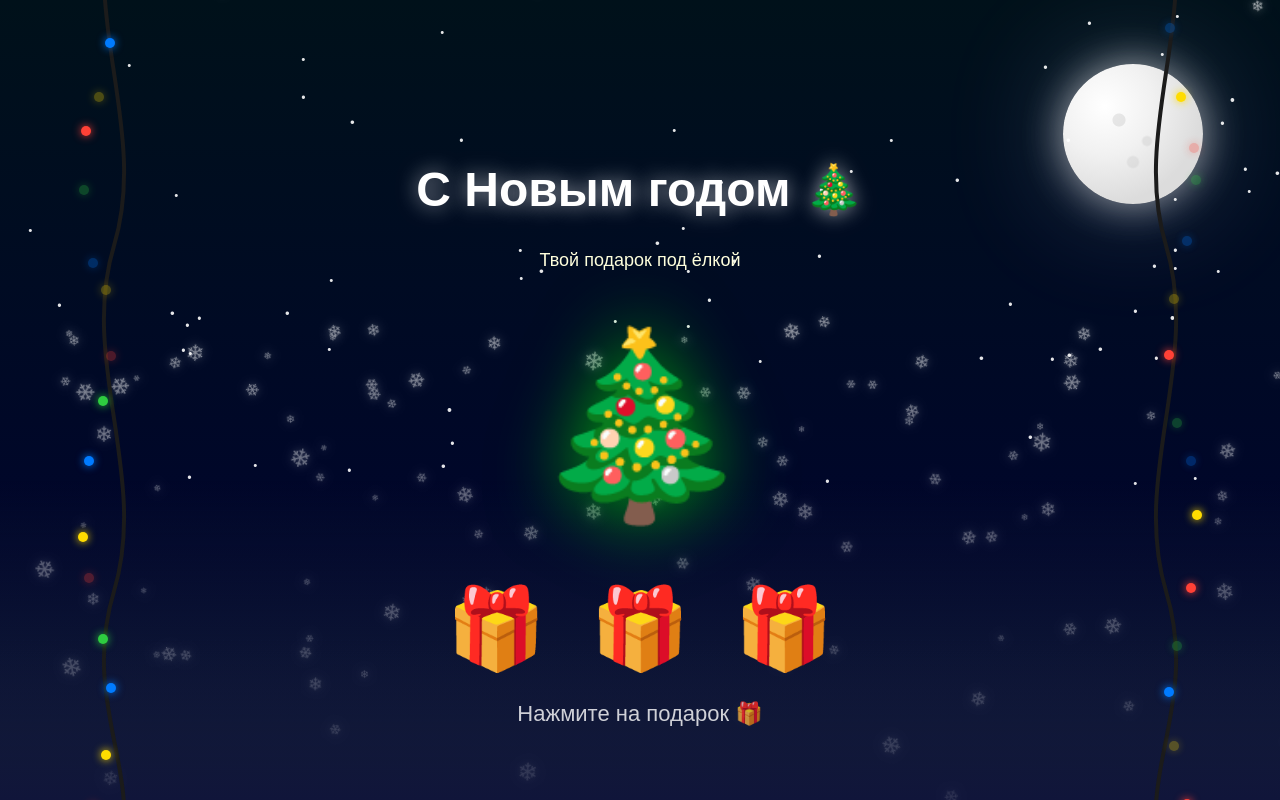
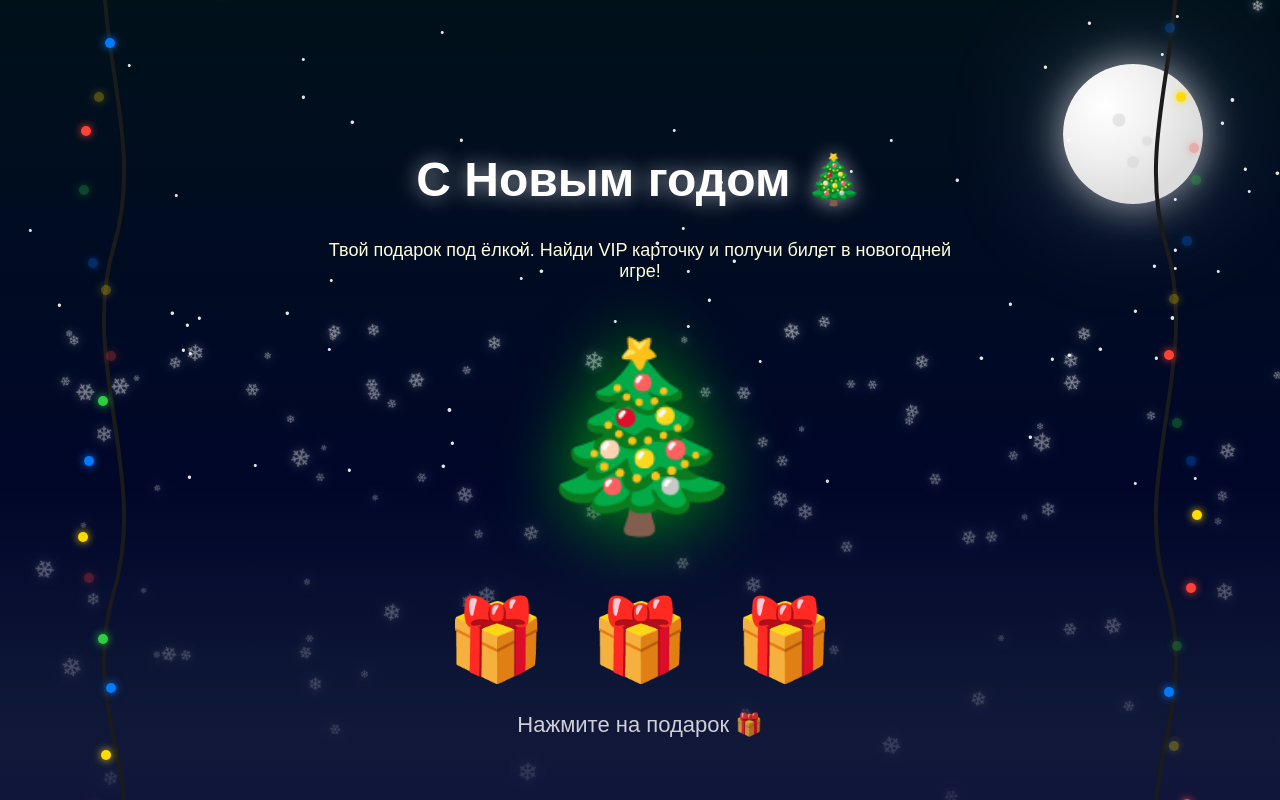
Before and after one commit to Maestro76238/gift-frontend, a React (Create React App) app in the folder frontend/: page /#/ in a window 1280 px wide. Shown: the top 800 px of the page. Built offline with nearby package versions, Linux system fonts and the light colour scheme.

Commit message:
Fix front

```diff
--- a/frontend/src/pages/HomePage.js
+++ b/frontend/src/pages/HomePage.js
@@ -97,7 +97,7 @@ export default function HomePage() {
       <div className="center">
           <div className="header-text">
               <h1>С Новым годом 🎄</h1>
-              <p>Твой подарок под ёлкой</p>
+              <p>Твой подарок под ёлкой. Найди VIP карточку и получи билет в новогодней игре!</p>
           </div>
 
         <div className="tree">🎄</div>
```
